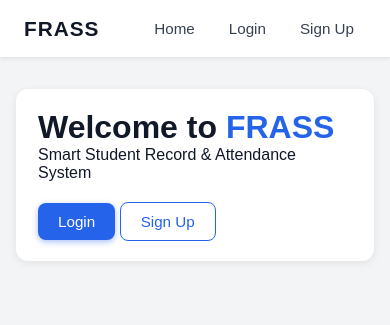
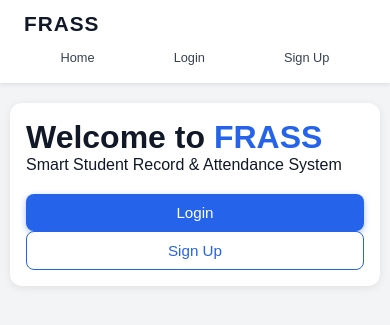
Before and after one commit to HiroX24/Frass, a Flask app: page / in a window 390 px wide. Shown: the top 325 px of the page. Run offline with Flask 3, Linux system fonts and the light colour scheme.

Commit message:
Update cool.css

```diff
--- a/static/cool.css
+++ b/static/cool.css
@@ -223,3 +223,75 @@ img {
 nav a:active {
   transform: translateY(1px) scale(0.97);
     }
+/* ------------ Responsive Rules ------------ */
+
+/* Mobile (landscape & below) */
+@media (max-width: 900px) {
+  main {
+    padding: 20px 10px;
+    width: 100%;
+  }
+
+  header {
+    flex-direction: column;
+    align-items: flex-start;
+  }
+
+  nav {
+    flex-wrap: wrap;
+    width: 100%;
+    gap: 6px;
+    margin-top: 8px;
+  }
+
+  nav a {
+    flex: 1 1 auto;
+    text-align: center;
+  }
+
+  .stats {
+    flex-direction: column;
+  }
+
+  .card {
+    padding: 16px;
+    width: 100%;
+  }
+
+  table {
+    font-size: 0.75rem;
+  }
+
+  th,
+  td {
+    padding: 5px;
+  }
+
+  img {
+    max-width: 90%;
+  }
+
+  /* Buttons take full width for mobile friendliness */
+  .btn {
+    width: 100%;
+    max-width: 100%;
+  }
+
+  .grid {
+    width: 100%;
+    flex-direction: column;
+  }
+}
+
+/* Tiny screens */
+@media (max-width: 480px) {
+  nav a {
+    font-size: 0.8rem;
+    padding: 6px 10px;
+  }
+
+  .btn.big {
+    font-size: 0.9rem;
+    padding: 12px;
+  }
+  }
```
